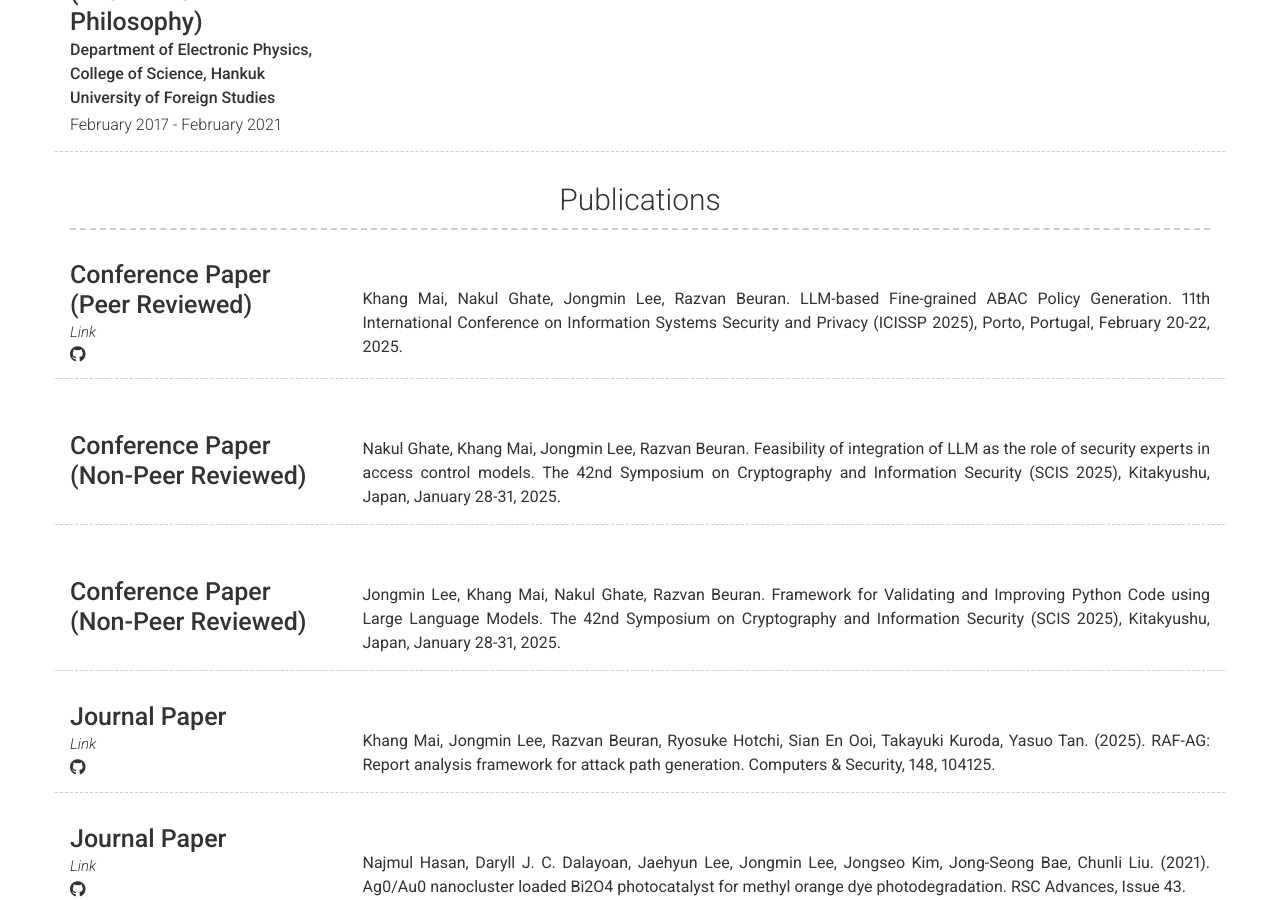
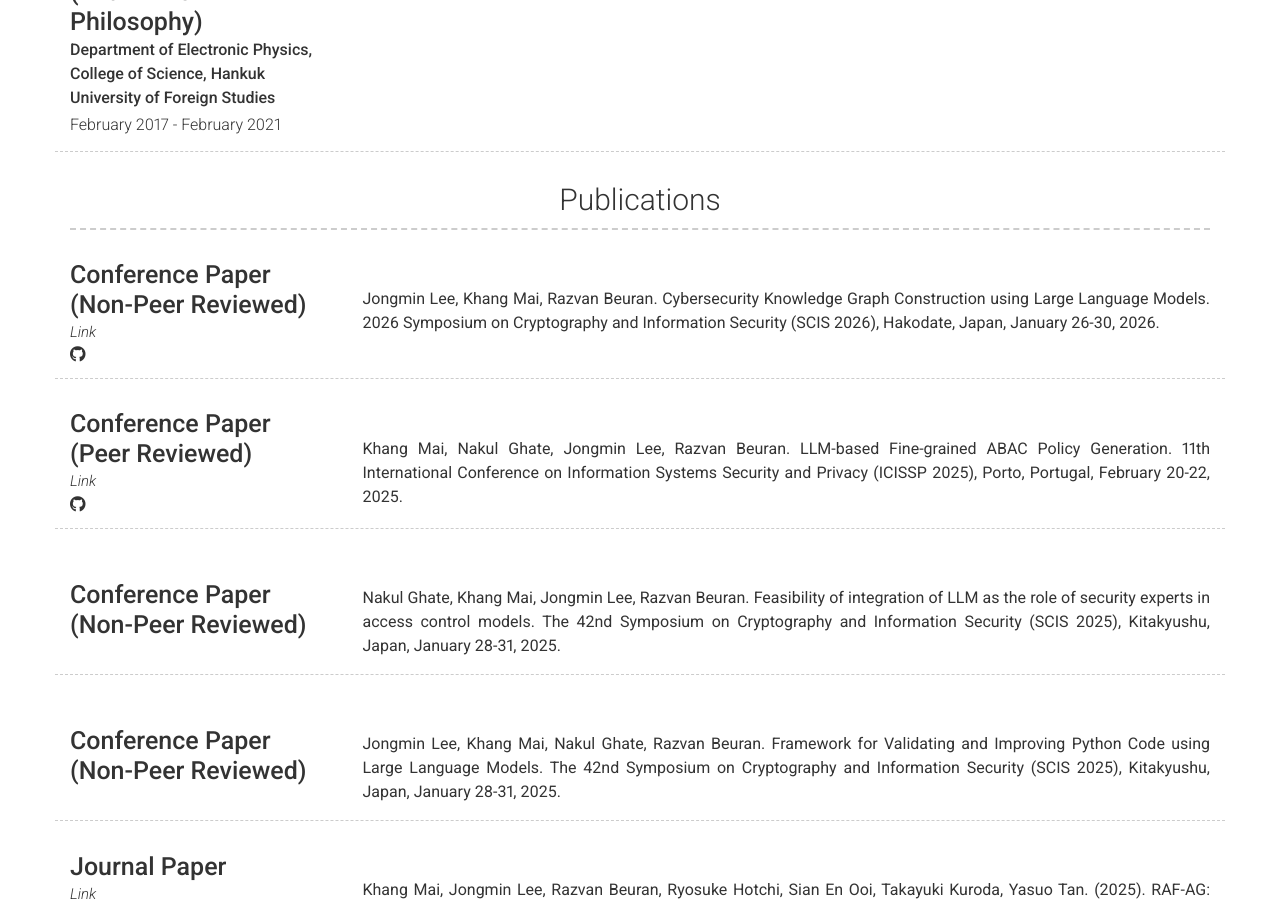
Before and after one commit to strike137/strike137.github.io, a Jekyll site: the page built from index.md, in a window 1280 px wide and 900 px high, scrolled down 2458 px. Built offline with Jekyll 4.4.1, drawn with Linux system fonts in a browser that asks for light colours; nearby versions of some CDN libraries.

Commit message:
Update _config.yml

```diff
--- a/_config.yml
+++ b/_config.yml
@@ -99,6 +99,20 @@ content:
   - title: Publications
     layout: list # Title for the section
     content:
+      - layout: top-left
+        border: weak  # Value of `weak` will display a weak border below this item. # Any
+                      # other value (or no value) means no border will be displayed
+        title: Conference Paper  (Non-Peer Reviewed)
+        link: Link
+        link_text: Link
+        additional_links:
+         - title:  Link
+           icon: fab fa-github
+           url: https://www.jaist.ac.jp/~razvan/publications/llm_based_abac_policy_generation.pdf
+        quote: >
+        description: |
+          Jongmin Lee, Khang Mai, Razvan Beuran. Cybersecurity Knowledge Graph Construction using Large Language Models. 2026 Symposium on Cryptography and Information Security  (SCIS 2026), Hakodate, Japan, January 26-30, 2026.
+
       - layout: top-left
         border: weak  # Value of `weak` will display a weak border below this item. # Any
                       # other value (or no value) means no border will be displayed
```
